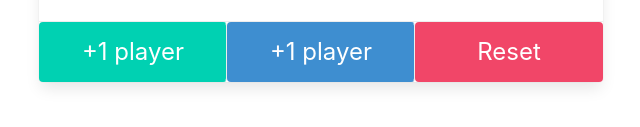
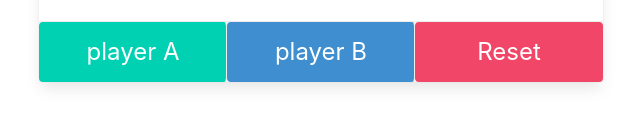
Before and after one commit to vinoth580/Score-keeper, a plain HTML site: page index.html in a window 1280 px wide. Shown: the part 523-650 px from the top of the page, 319-959 px from the left. Drawn offline with nearby package versions, Linux system fonts and the light colour scheme.

Commit message:
Second commit

```diff
--- a/index.html
+++ b/index.html
@@ -44,8 +44,8 @@
                       </div>
                     </div>
                     <footer class="card-footer">
-                        <button id="p1Button" class="is-primary button card-footer-item is-large">+1 player</button>
-                        <button id="p2Button" class="is-info button card-footer-item is-large">+1 player</button>
+                        <button id="p1Button" class="is-primary button card-footer-item is-large">player A</button>
+                        <button id="p2Button" class="is-info button card-footer-item is-large">player B</button>
                         <button id="reset" class="is-danger button card-footer-item is-large">Reset</button>
                     </footer>
                   </div>
```
